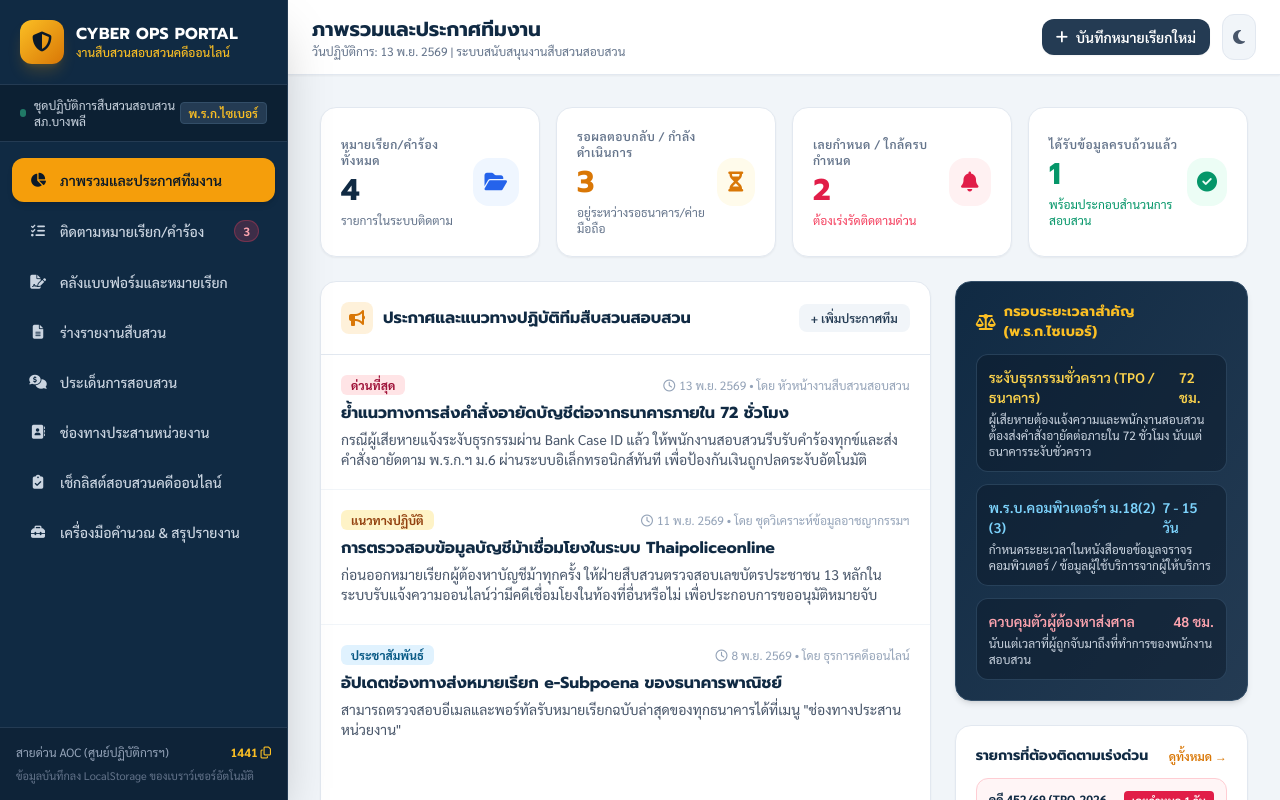
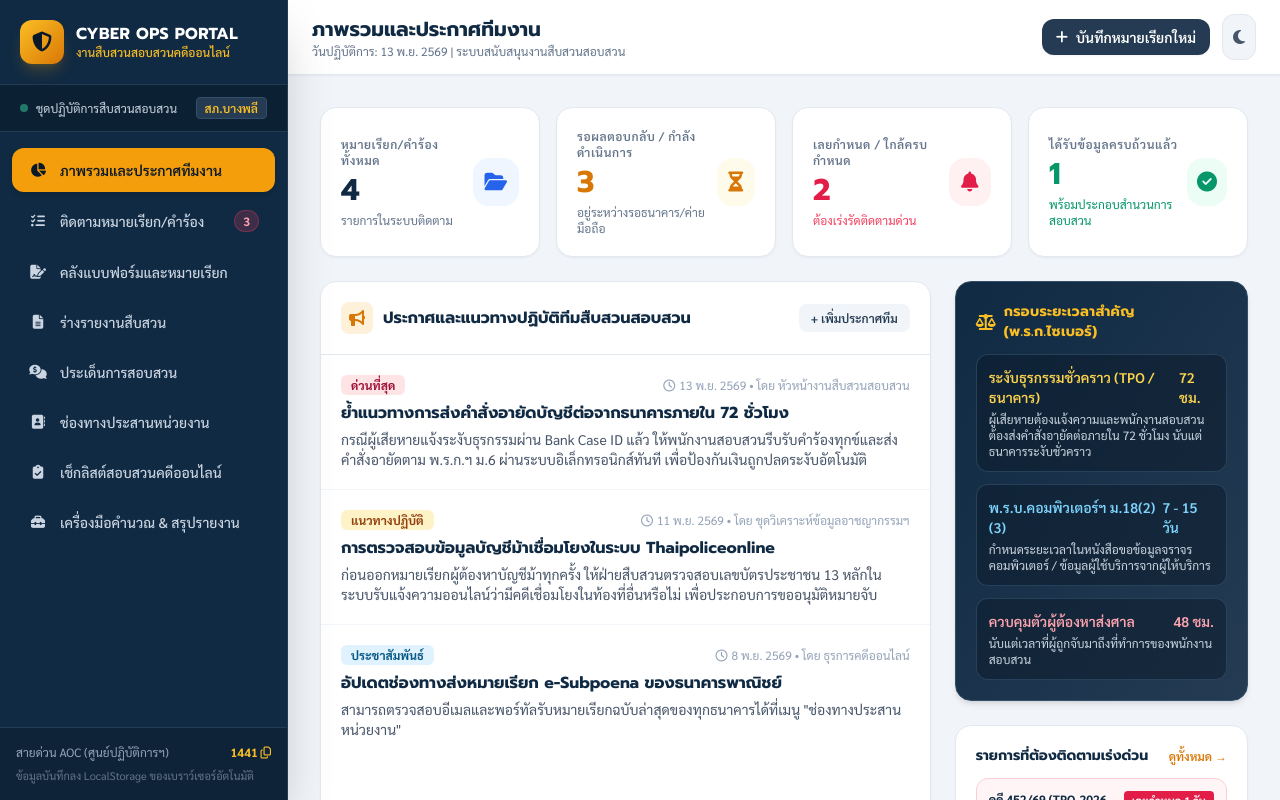
Before and after one commit to ReeceJames94/cyber-investigation-Bangphli, a plain HTML site: page index.html in a window 1280 px wide. Drawn offline with nearby package versions, Linux system fonts and the light colour scheme.

Commit message:
Update index.html

```diff
--- a/index.html
+++ b/index.html
@@ -103,9 +103,9 @@
             <div class="px-5 py-3 bg-navy-950/60 border-b border-navy-800 flex items-center justify-between text-xs">
                 <div class="flex items-center gap-2">
                     <span class="w-2 h-2 rounded-full bg-emerald-400 animate-pulse"></span>
-                    <span class="text-slate-300">ชุดปฏิบัติการสืบสวนสอบสวนสภ.บางพลี</span>
+                    <span class="text-slate-300">ชุดปฏิบัติการสืบสวนสอบสวน</span>
                 </div>
-                <span class="px-2 py-0.5 rounded bg-navy-800 text-amber-400 font-semibold border border-navy-700">พ.ร.ก.ไซเบอร์</span>
+                <span class="px-2 py-0.5 rounded bg-navy-800 text-amber-400 font-semibold border border-navy-700">สภ.บางพลี</span>
             </div>
 
             <!-- Navigation Menu -->
```
